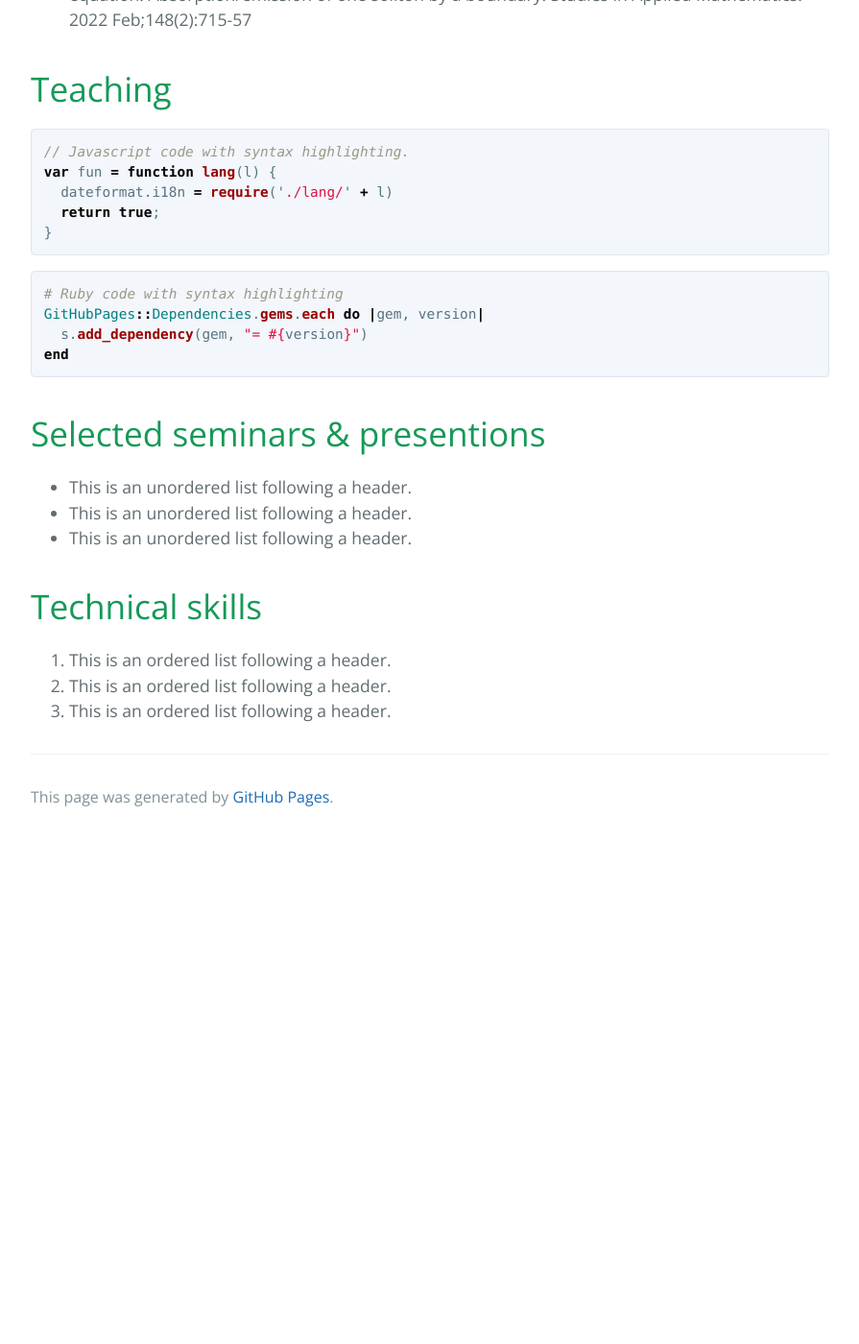
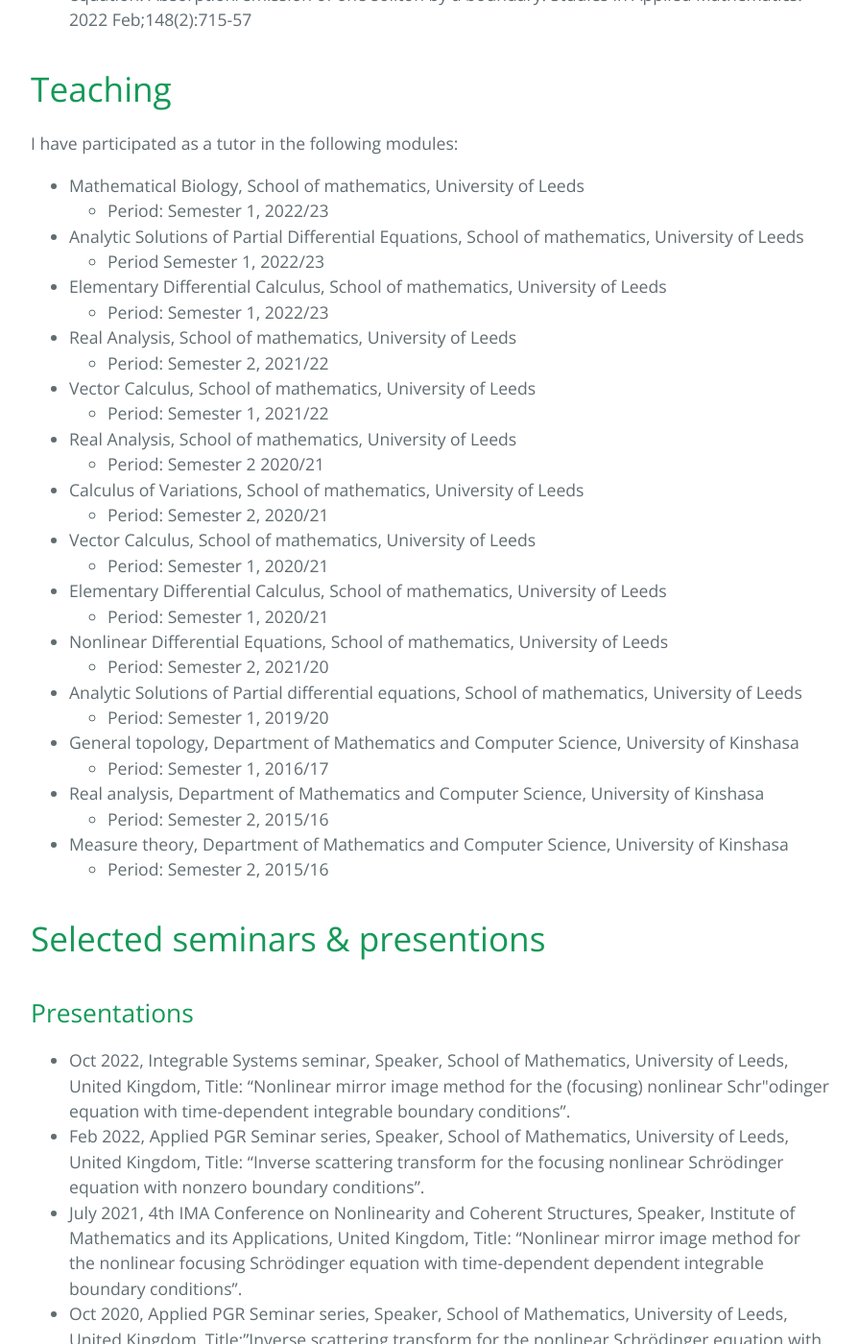
Before and after one commit to carlosdibaya/carlosdibaya.github.io, a Jekyll site: the page built from index.md, in a window 1280 px wide and 1400 px high, scrolled down 791 px. Shown: the whole window at 96% size, without its empty margins (192-1087 px from the left). Built offline with Jekyll 4.4.1, drawn with Linux system fonts in a browser that asks for light colours; before the commit the page ends 1665 px from its top, so only the background shows below that; some of the changed text lies outside the part shown.

Commit message:
Update index.md

````diff
--- a/index.md
+++ b/index.md
@@ -26,26 +26,56 @@ I am interest in
 
 # Teaching
 
-```js
-// Javascript code with syntax highlighting.
-var fun = function lang(l) {
-  dateformat.i18n = require('./lang/' + l)
-  return true;
-}
-```
+I have participated as a tutor in the following modules:
 
-```ruby
-# Ruby code with syntax highlighting
-GitHubPages::Dependencies.gems.each do |gem, version|
-  s.add_dependency(gem, "= #{version}")
-end
-```
+* Mathematical Biology, School of mathematics, University of Leeds
+   - Period: Semester 1, 2022/23
+* Analytic Solutions of Partial Differential Equations, School of mathematics, University of Leeds
+    - Period Semester 1, 2022/23
+* Elementary Differential Calculus, School of mathematics, University of Leeds
+   - Period: Semester 1, 2022/23
+* Real Analysis, School of mathematics, University of Leeds
+  - Period: Semester 2, 2021/22
+* Vector Calculus, School of mathematics, University of Leeds
+    - Period: Semester 1, 2021/22
+* Real Analysis, School of mathematics, University of Leeds
+  - Period: Semester 2 2020/21
+* Calculus of Variations, School of mathematics, University of Leeds
+  - Period: Semester 2, 2020/21
+* Vector Calculus, School of mathematics, University of Leeds
+  - Period: Semester 1, 2020/21
+* Elementary Differential Calculus, School of mathematics, University of Leeds
+  - Period: Semester 1, 2020/21
+* Nonlinear Differential Equations, School of mathematics, University of Leeds
+  - Period: Semester 2, 2021/20
+* Analytic Solutions of Partial differential equations, School of mathematics, University of Leeds
+  - Period: Semester 1, 2019/20
+* General topology, Department of Mathematics and Computer Science, University of Kinshasa
+  - Period: Semester 1, 2016/17
+* Real analysis, Department of Mathematics and Computer Science, University of Kinshasa
+  - Period: Semester 2, 2015/16
+* Measure theory, Department of Mathematics and Computer Science, University of Kinshasa
+  - Period: Semester 2, 2015/16
 
 # Selected seminars & presentions
 
-*   This is an unordered list following a header.
-*   This is an unordered list following a header.
-*   This is an unordered list following a header.
+## Presentations
+
+* Oct 2022, Integrable Systems seminar, Speaker, School of Mathematics, University of Leeds, United Kingdom, Title: "Nonlinear mirror image method for the (focusing) nonlinear Schr\"odinger equation with time-dependent integrable boundary conditions".
+* Feb 2022, Applied PGR Seminar series, Speaker, School of Mathematics, University of Leeds, United Kingdom, Title: "Inverse scattering transform for the focusing nonlinear Schrödinger equation with nonzero boundary conditions".
+* July 2021, 4th IMA Conference on Nonlinearity and Coherent Structures, Speaker, Institute of Mathematics and its Applications, United Kingdom, Title: "Nonlinear mirror image method for the nonlinear focusing Schrödinger equation with time-dependent
+dependent integrable boundary conditions".
+* Oct 2020, Applied PGR Seminar series, Speaker, School of Mathematics, University of Leeds, United Kingdom, Title:"Inverse scattering transform for the nonlinear
+Schrödinger equation with zero boundary conditions".}
+
+## Seminar participation
+
+* June 2022, Poisson structures and Noncommutative Integrability, Participant, University of Kent, Canterbury, United Kingdom
+* June 2022, Postgraduate research conference 2022, Participant, School of Mathematics, University of Leeds, United Kingdom
+* May 2022, New Trends in Lagrangian and Hamiltonian Aspects of Integrable Systems, Participant, School of Mathematics, University of Leeds, United Kingdom
+* June 2019, Applied PG Conference, Participant, School of Mathematics, University of Leeds, United Kingdom
+* May 2019, Leeds Workshop on Brackets, reduction, and integrability, Participant, School of Mathematics, University of Leeds, United Kingdom
+* Apr 2019, Integrable Systems in Newcastle: Integrability and Applications, Participant, Northumbria University, Newcastle, United Kingdom
 
 # Technical skills
 
````
